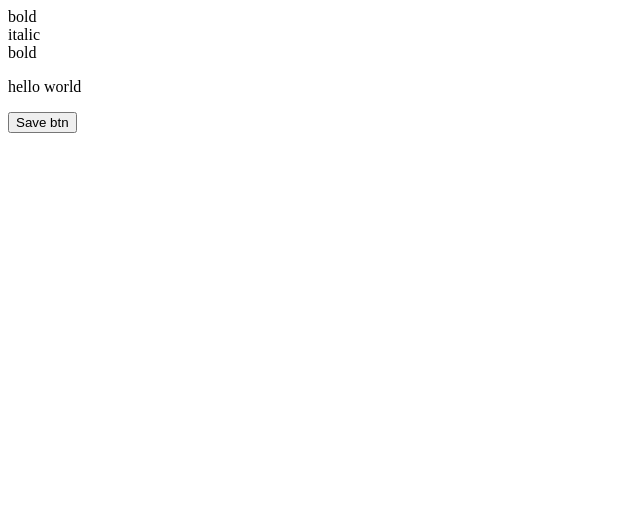
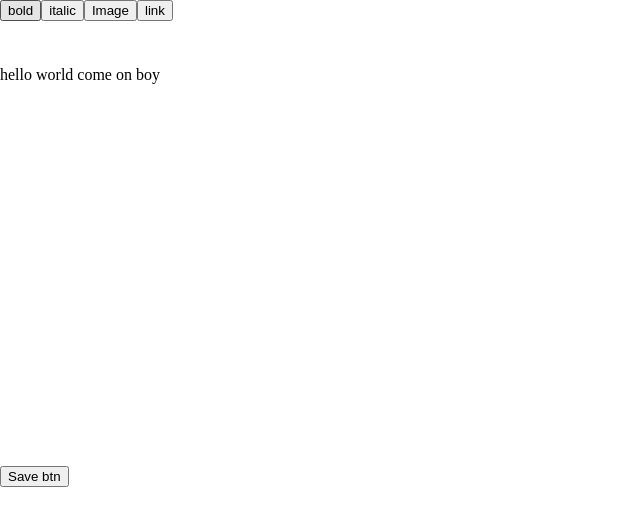
Before and after one commit to alirezaazizi-developer/cceditor, a plain HTML site: page test/index.html in a window 1280 px wide. Shown: the whole page, without its empty margins (0-640 px from the left). Drawn offline with Linux system fonts and the light colour scheme.

Commit message:
create besic editor change

```diff
--- a/src/editor.js
+++ b/src/editor.js
@@ -59,12 +59,12 @@ function CCEditRunMainMode(e) {
         'class': [],
         'parent': e.main.parent,
         'html': '<div id="cceditor-toolbar">' +
-        '<div class="cceditor-btn"><a onclick="alert()">bold</a></div>' +
-        '<div class="cceditor-btn"><a onclick="alert()">italic</a></div>' +
-        '<div class="cceditor-btn"><a onclick="alert()"></a></div>' +
-        '<div class="cceditor-btn"><a onclick="alert()">bold</a></div>' +
+        '<div class="cceditor-btn"><button onclick="Bold()">bold</button></div>' +
+        '<div class="cceditor-btn"><button onclick="Italic()">italic</button></div>' +
+        '<div class="cceditor-btn"><button onclick="AddImage()">Image</button></div>' +
+        '<div class="cceditor-btn"><button onclick="AddLink()">link</button></div>' +
         '</div>' +
-        '<div id="cceditor-textarea" contenteditable="true" spellcheck="false"><p>hello world</p></div>' +
+        '<div id="cceditor-textarea" contenteditable="true" spellcheck="false"><p>hello world come on boy</p></div>' +
         '<div id="cceditor-controller">' +
         '<div id="cceditor-controller-btn">' +
         '<button id="cceditor-save">Save btn</button>'
@@ -76,3 +76,34 @@ function CCEditRunMainMode(e) {
 function CCEditRunInlineMode(e) {
 
 }
+
+/* Event bold */
+function Bold() {
+    document.execCommand('bold');
+}
+/* Event Italic */
+function AddImage() {
+    var value = prompt('Please write picture source in http path : ');
+    document.execCommand('insertImage' , false , value);
+}
+/* function Italic */
+function Italic() {
+    document.execCommand('italic');
+}
+/* function font size */
+function FontSize() {
+
+}
+/* function color */
+function Color() {
+
+}
+/* function font family */
+function FontFamily() {
+
+}
+/* function add link */
+function AddLink(){
+    var link = prompt('Please write a hyper link : ');
+    document.execCommand('createLink' , false , link);
+}
--- a/test/index.html
+++ b/test/index.html
@@ -19,13 +19,53 @@
 <script src="../src/editor.js "></script>
 <script>
     CCEditRunMainMode({
-            'main':{
-                'parent':'#editor' ,
-                'content':''
+        'main': {
+            'parent': '#editor',
+            'content': ''
         }
     });
+</script>
+<style>
+    body {
+        margin: 0;
+        padding: 0;
 
+    }
+
+    #cceditor {
+        width: 100%;
+        height: auto;
+    }
+
+    #cceditor-toolbar {
+        height: 50px;
+        width: 100%;
+    }
+
+    #cceditor-toolbar div {
+        display: inline-block;
+    }
+
+    #cceditor-toolbar div a {
+        margin: 10px 10px 10px 10px;
+    }
+
+    #cceditor-textarea {
+        height: 400px;
+        width: 100%;
+    }
+
+    #cceditor-controller {
+        height: 40px;
+        width: 100%;
+    }
+</style>
+<script>
+    document.getElementById('cceditor-save').addEventListener('click',function () {
+        document.execCommand('bold');
+    })
 </script>
 </body>
 
 </html>
+<!-- -->
```
Lines whose indentation alone changed are shown as unchanged.
